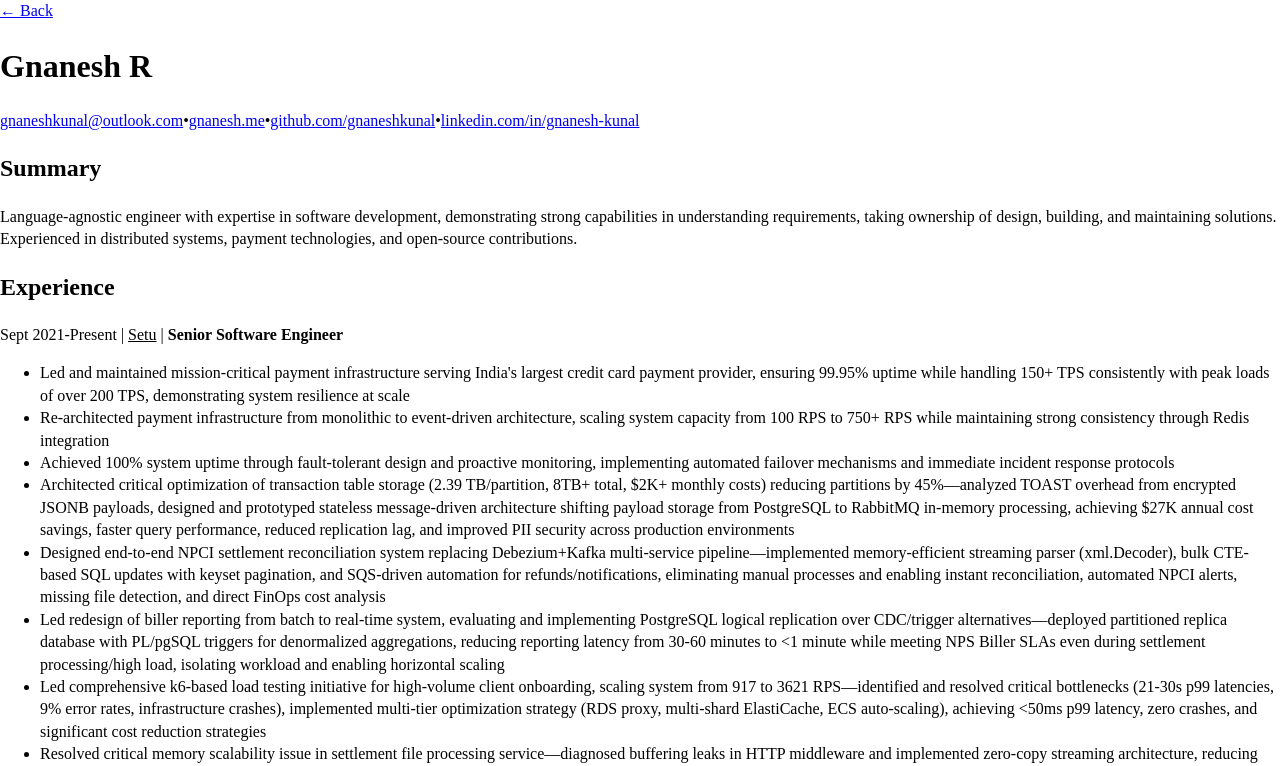
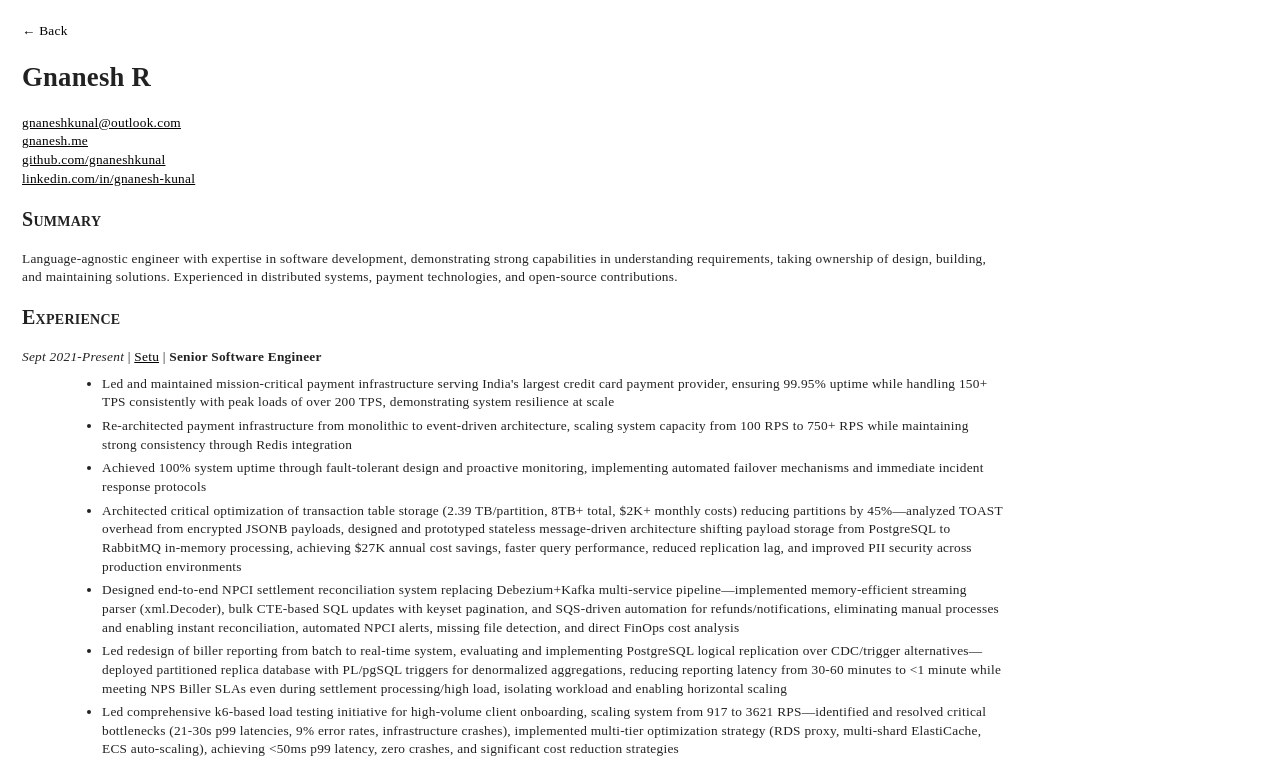
Before and after one commit to GnaneshKunal/gnanesh-blog, a Next.js app: page /resume in a window 1280 px wide. Shown: the top 766 px of the page. Built offline with nearby package versions, Linux system fonts and the light colour scheme.

Commit message:
Fix resume styles

```diff
--- a/app/resume/page.tsx
+++ b/app/resume/page.tsx
@@ -1,27 +1,28 @@
 import Link from "next/link";
+import "./styles.css";
 import "./print.css";
 
 export default function Resume() {
   return (
-    <div>
+    <div className="resume-container">
       <div>
-        <Link href="/">
+        <Link href="/" className="no-print">
           ← Back
         </Link>
         <h1>Gnanesh R</h1>
-        <div>
+        <div className="contact-info">
           <a href="mailto:gnaneshkunal@outlook.com">
             gnaneshkunal@outlook.com
           </a>
-          <span>•</span>
+          <br />
           <a href="https://gnanesh.me">
             gnanesh.me
           </a>
-          <span>•</span>
+          <br />
           <a href="https://github.com/gnaneshkunal">
             github.com/gnaneshkunal
           </a>
-          <span>•</span>
+          <br />
           <a href="https://linkedin.com/in/gnanesh-kunal">
             linkedin.com/in/gnanesh-kunal
           </a>
@@ -145,7 +146,7 @@ export default function Resume() {
         </div>
       </section>
 
-      <p>Last updated November 1, 2025</p>
+      <p className="no-print">Last updated November 1, 2025</p>
     </div>
   );
 }
--- a/app/resume/print.css
+++ b/app/resume/print.css
@@ -4,12 +4,12 @@
 
   @page {
     size: auto;
-    margin: 0mm;
+    margin: 10mm;
   }
 
-  /* Override any font imports - use system fonts only */
+  /* Use serif fonts for print */
   * {
-    font-family: -apple-system, BlinkMacSystemFont, "Segoe UI", Arial, sans-serif !important;
+    font-family: serif !important;
   }
 
   /* Hide back button on print */
@@ -17,35 +17,58 @@
     display: none !important;
   }
 
-  /* Add some padding since we removed page margins */
-  body {
-    padding: 0mm 4mm;
-    font-size: 10pt;
+  /* Reset resume container for print - remove right margin, equal padding */
+  .resume-container {
+    margin: 0 !important;
+    padding: 0 !important;
+    background-color: #ffffff !important;
   }
 
-  /* Decrease font sizes */
+  /* Reset heading margins */
   h1 {
-    font-size: 16pt !important;
+    margin-top: 0 !important;
+    margin-bottom: 8pt !important;
   }
 
   h2 {
-    font-size: 12pt !important;
-    font-variant: small-caps;
+    margin-top: 12pt !important;
+    margin-bottom: 6pt !important;
   }
 
-  p, li, div, span, a {
-    font-size: 8pt !important;
+  /* Links - blue color, no underline */
+  a {
+    color: #0000EE !important;
+    text-decoration: none !important;
   }
 
-  /* Make contact info vertical for print */
+  /* Contact info - vertical list, no extra spacing */
   .contact-info {
-    display: flex !important;
-    flex-direction: column !important;
-    gap: 2px !important;
-    margin: 0 !important;
+    margin-bottom: 12pt !important;
+    line-height: 1.1 !important;
   }
 
-  .contact-info .separator {
+  .contact-info a {
+    display: block !important;
+    margin: 0 !important;
+    padding: 0 !important;
+    line-height: 1.1 !important;
+  }
+
+  .contact-info br {
     display: none !important;
   }
+
+  /* Section spacing */
+  section {
+    margin-bottom: 12pt !important;
+  }
+
+  section ul {
+    margin-top: 4pt !important;
+    margin-bottom: 4pt !important;
+  }
+
+  section li {
+    margin-bottom: 2pt !important;
+  }
 }
--- /dev/null
+++ b/app/resume/styles.css
@@ -0,0 +1,68 @@
+/* Resume screen styles - scoped to avoid affecting other pages */
+.resume-container {
+  /* background-color: #eeeeee; */
+  color: #222222;
+  font-family: serif;
+  letter-spacing: 0.02em;
+  font-size: 10pt;
+  padding: 20px;
+  margin: 2px;
+  margin-right: 20%;
+  min-height: 100vh;
+}
+
+.contact-info {
+  /* display: flex; */
+  /* gap: 0.5rem; */
+  /* align-items: center; */
+  /* flex-wrap: wrap; */
+  /* margin-bottom: 2rem; */
+}
+
+.contact-info a {
+  color: #000000;
+  text-decoration: underline;
+}
+
+.no-print {
+  /* margin-bottom: 2rem; */
+  display: inline-block;
+  color: #000000;
+  text-decoration: none;
+}
+
+.no-print:hover {
+  text-decoration: underline;
+}
+
+
+section h2 {
+    font-variant: small-caps;
+}
+
+span {
+    font-style: italic;
+}
+
+
+section ul {
+  margin-top: 0.5rem;
+  padding-left: 5rem;
+}
+
+section li {
+  margin-bottom: 5px;
+}
+
+section p {
+  margin: 0.5rem 0;
+}
+
+section > div > div {
+  margin-bottom: 1.5rem;
+}
+
+section a {
+  color: #000000;
+  text-decoration: underline;
+}
```
